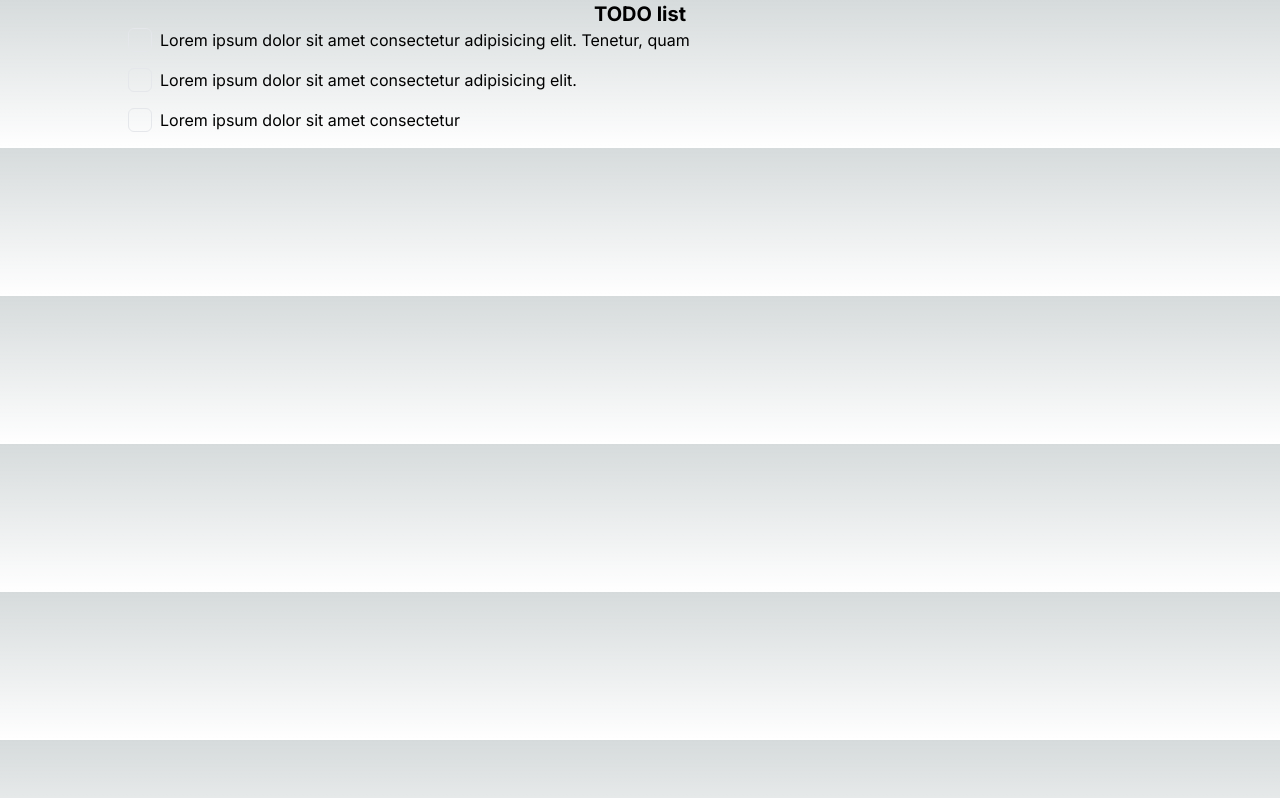
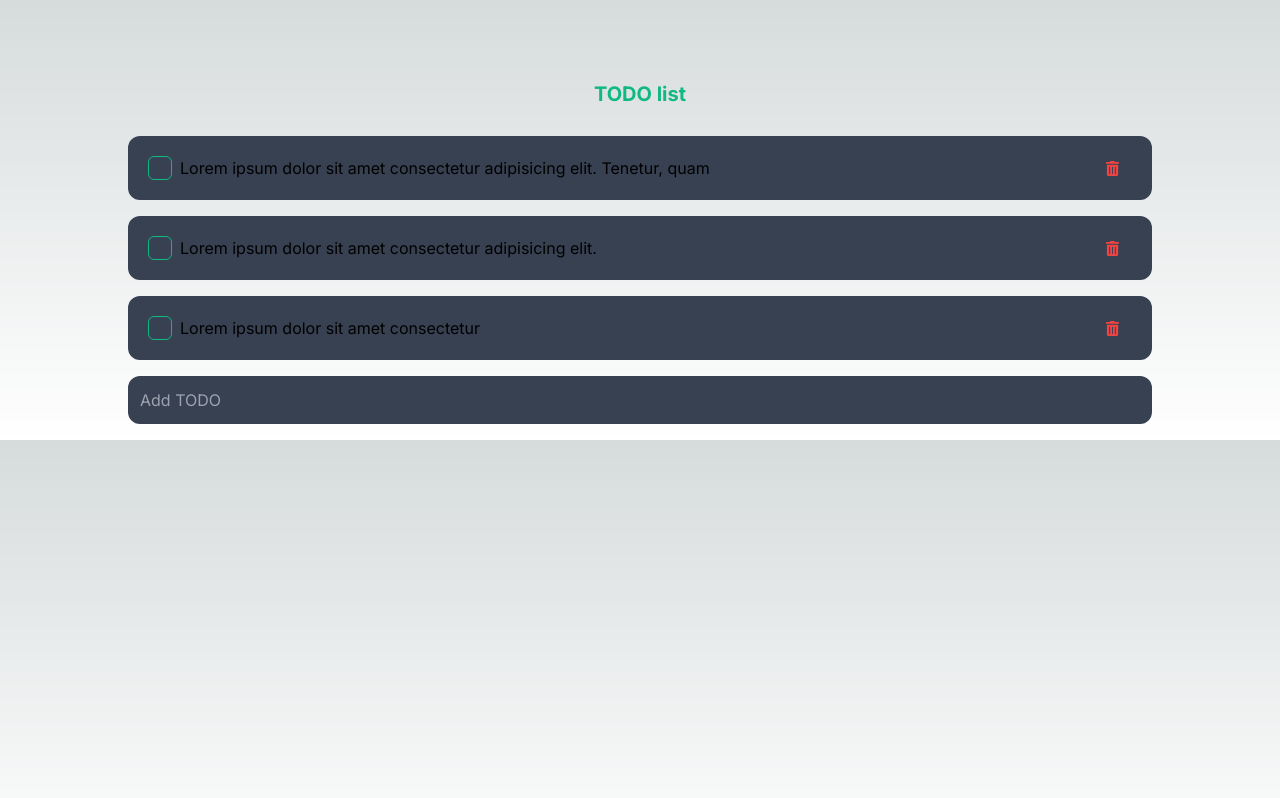
Before and after one commit to OleksiiPustilnyk/pet-project-todolist, a Next.js app: page / in a window 1280 px wide. Built offline with nearby package versions, Linux system fonts and the light colour scheme.

Commit message:
created components for TODO list

```diff
--- /dev/null
+++ b/src/app/components/CreateTodoInput.tsx
@@ -0,0 +1,31 @@
+'use client'
+
+import { useState } from 'react'
+
+type Props = {
+    addTodo: (title: string) => void
+}
+
+export default function CreateTodoInput({ addTodo }: Props) {
+    const [title, setTitle] = useState('')
+
+    const handleKeyPress = (e: React.KeyboardEvent<HTMLInputElement>) => {
+        if (e.key === 'Enter') {
+            addTodo(title)
+            setTitle('')
+        }
+    }
+
+    return (
+        <div className='flex mb-4 items-center bg-gray-700 rounded-xl p-3'>
+            <input
+                type='text'
+                onChange={e => setTitle(e.target.value)}
+                value={title}
+                onKeyPress={handleKeyPress}
+                className='bg-transparent w-full border-none focus:outline-none'
+                placeholder='Add TODO'
+            />
+        </div>
+    )
+}
--- a/src/app/components/TodoList.tsx
+++ b/src/app/components/TodoList.tsx
@@ -2,6 +2,7 @@
 
 import { useState } from 'react'
 import TodoListItems from './TodoListItems'
+import CreateTodoInput from './CreateTodoInput'
 
 const data = [
     {
@@ -34,7 +35,34 @@ export default function TodoList() {
         )
     }
 
-    console.log(todos)
+    const removeTodo = (id: number) =>
+        setTodos([...todos].filter(t => t.id !== id))
 
-    return <TodoListItems todos={todos} changeTodo={changeTodo} />
+    let nextId = 4
+
+    const generateUniqueId = (): number => {
+        return nextId++
+    }
+
+    const addTodo = (title: string) => {
+        setTodos(prevTodos => [
+            ...prevTodos,
+            {
+                id: generateUniqueId(),
+                title,
+                isCompleted: false,
+            },
+        ])
+    }
+
+    return (
+        <div>
+            <TodoListItems
+                todos={todos}
+                changeTodo={changeTodo}
+                removeTodo={removeTodo}
+            />
+            <CreateTodoInput addTodo={addTodo} />
+        </div>
+    )
 }
--- a/src/app/components/TodoListItems.tsx
+++ b/src/app/components/TodoListItems.tsx
@@ -1,4 +1,5 @@
 import Check from './items/Check'
+import Trash from './items/Trash'
 
 type TodoItem = {
     id: number
@@ -9,13 +10,22 @@ type TodoItem = {
 type Props = {
     todos: TodoItem[]
     changeTodo: (id: number) => void
+    removeTodo: (id: number) => void
 }
 
-export default function TodoListItems({ todos, changeTodo }: Props) {
+export default function TodoListItems({
+    todos,
+    changeTodo,
+    removeTodo,
+}: Props) {
     return (
         <>
             {todos.map(todo => (
-                <div className='flex mb-4 items-center' key={todo.id}>
+                <div
+                    className='flex justify-between mb-4 items-center bg-gray-700 rounded-xl p-5 '
+                    key={todo.id}
+                >
+                    <div className='flex'>
                         <Check
                             id={todo.id}
                             changeTodo={changeTodo}
@@ -23,6 +33,9 @@ export default function TodoListItems({ todos, changeTodo }: Props) {
                         />
                         <div>{todo.title}</div>
                     </div>
+
+                    <Trash id={todo.id} removeTodo={removeTodo} />
+                </div>
             ))}
         </>
     )
--- a/src/app/components/items/Check.tsx
+++ b/src/app/components/items/Check.tsx
@@ -9,10 +9,10 @@ type Props = {
 export default function Check({ id, changeTodo, isCompleted }: Props) {
     return (
         <button
-            className='border w-6 h-6 rounded-md mr-2'
+            className={`border border-emerald-500 w-6 h-6 rounded-md mr-2 flex items-center justify-center ${isCompleted ? 'bg-emerald-500' : ''}`}
             onClick={() => changeTodo(id)}
         >
-            {isCompleted && <FaCheck size={20} className='' />}
+            {isCompleted && <FaCheck size={15} className='' />}
         </button>
     )
 }
--- /dev/null
+++ b/src/app/components/items/Trash.tsx
@@ -0,0 +1,17 @@
+import { FaTrashAlt } from 'react-icons/fa'
+
+type Props = {
+    id: number
+    removeTodo: (id: number) => void
+}
+
+export default function Trash({ id, removeTodo }: Props) {
+    return (
+        <button
+            className=' w-6 h-6  mr-2 flex items-center justify-center'
+            onClick={() => removeTodo(id)}
+        >
+            <FaTrashAlt size={15} className='text-red-500' />
+        </button>
+    )
+}
--- a/src/app/page.tsx
+++ b/src/app/page.tsx
@@ -2,8 +2,10 @@ import TodoList from './components/TodoList'
 
 export default function Home() {
     return (
-        <div className='mx-auto w-4/5'>
-            <h1 className='text-center font-bold text-xl'>TODO list</h1>
+        <div className='mx-auto w-4/5 mt-20'>
+            <h1 className='text-center font-bold text-xl text-emerald-500 mb-7 '>
+                TODO list
+            </h1>
             <TodoList />
         </div>
     )
```
Also changed, not shown: 1 other file (tests, documents, lock files or other folders). Lines whose indentation alone changed are shown as unchanged.
